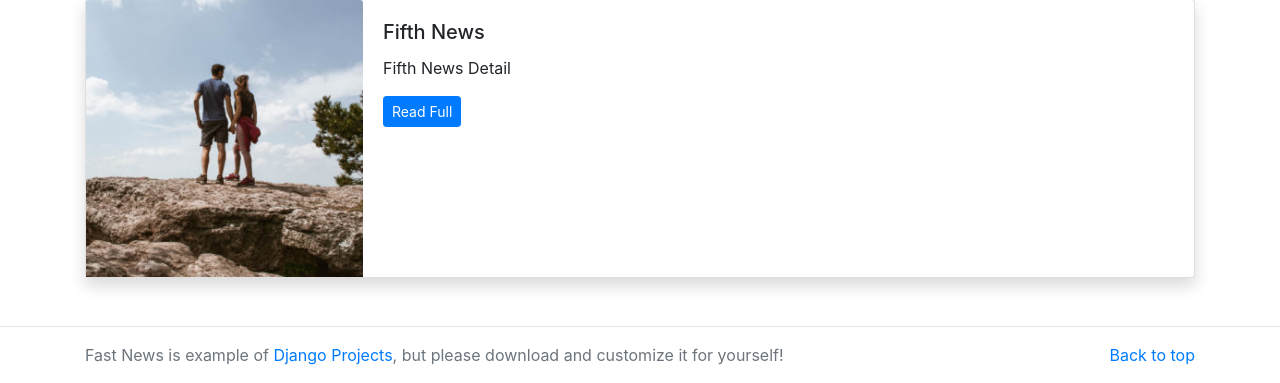
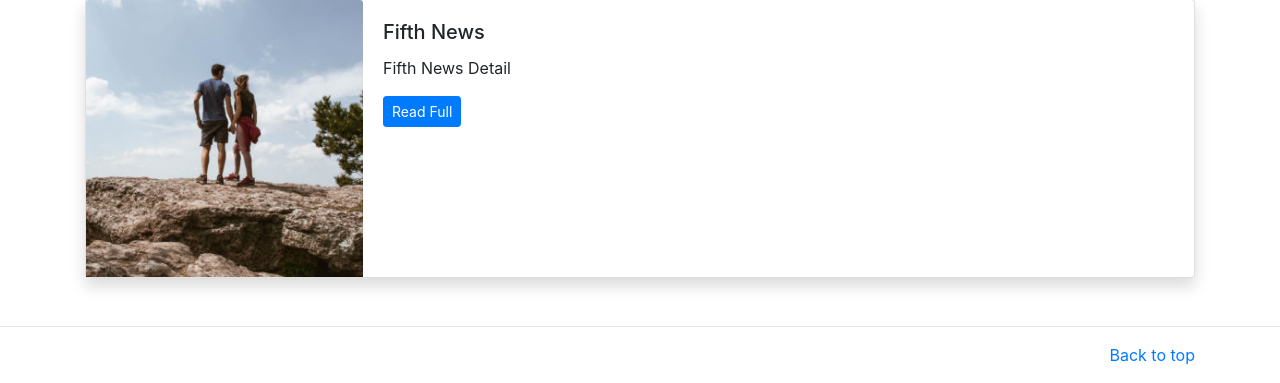
Before and after one commit to mdtawshif/finalproject, a Django app: page /all-news in a window 1280 px wide. Shown: the part 1572-1955 px from the top of the page. Run offline with Django 4.2, Linux system fonts and the light colour scheme; data comes from the database, SQL or seed files in the repository; both versions use the stored data as it was after the commit; some libraries are stand-ins or nearby versions.

Commit message:
first commit

```diff
--- a/news/main/templates/base.html
+++ b/news/main/templates/base.html
@@ -1,6 +1,7 @@
 {% load static %}
 <!DOCTYPE html>
 <html>
+
 <head>
     <title>{% block title %}Home Page{% endblock %}</title>
     <!-- Bootstrap 4 CSS -->
@@ -10,6 +11,7 @@
     <!-- Bootstrap Js -->
     <script type="text/javascript" src="{% static '/vendor/bs4/bootstrap.min.js' %}"></script>
 </head>
+
 <body>
     <!-- Top News -->
     <nav class="navbar navbar-expand-lg navbar-dark bg-danger">
@@ -34,8 +36,7 @@
         </div>
     </nav>
 
-    {% block content %}
-    {% endblock %}
+    {% block content %} {% endblock %}
 
     <hr/>
     <footer class="text-muted">
@@ -43,8 +44,8 @@
             <p class="float-right">
                 <a href="#">Back to top</a>
             </p>
-    <p>Fast News is example of <a href="https://projectsplaza.com/">Django Projects</a>, but please download and customize it for yourself!</p>
         </div>
     </footer>
 </body>
+
 </html>
--- a/news/main/templates/category.html
+++ b/news/main/templates/category.html
@@ -1,6 +1,6 @@
-{% extends 'base.html' %}
-{% block content %}
+{% extends 'base.html' %} {% block content %}
 <main class="container mt-3 mb-5">
+
     <h3 class="border-bottom pb-1 my-4">All Categories</h3>
     <div class="row">
         <!-- Category Box -->
```
Also changed, not shown: news/db.sqlite3, news/imgs/Entertainment.jpg (added), news/imgs/Entertainment_gWVR3Jr.png (added), news/imgs/books-1.png (added), news/imgs/deathpool-1.jpg (added), news/imgs/deathpool-1_0CtVZvL.jpg (added), news/imgs/deathpool-1_KqMlVbm.jpg (added), news/imgs/entertainment.png (added), news/imgs/entertainment_bljKEAx.png (added), news/imgs/entertainment_nm5zI6k.png (added), news/imgs/entertainment_zeFzfiL.png (added), news/imgs/sports.jpg (added), news/media/imgs/Current Affairs.webp (added), news/media/imgs/Entertainment.jpg (added), 2 more files. Lines whose indentation alone changed are shown as unchanged.
